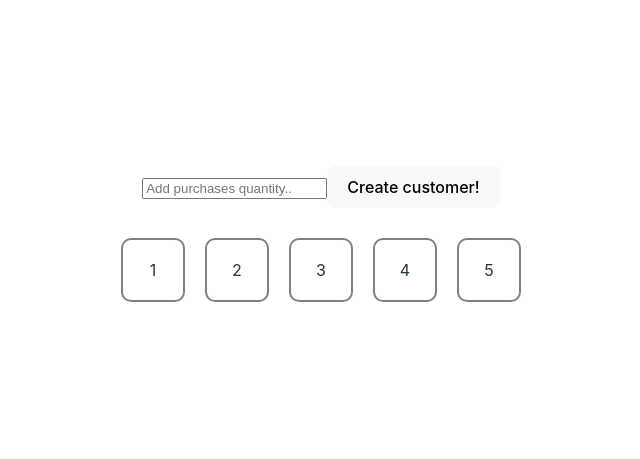
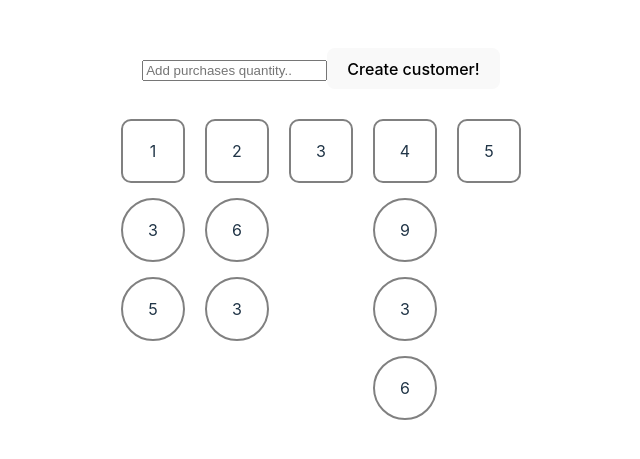
Before and after one commit to natapage/vue_queue_task_composition, a Vue app: page / in a window 1280 px wide. Shown: the part 161-620 px from the top of the page, without its empty margins (319-959 px from the left). Built offline with nearby package versions, Linux system fonts and the light colour scheme.

Commit message:
props fixed

```diff
--- a/src/CheckoutQueue.vue
+++ b/src/CheckoutQueue.vue
@@ -13,7 +13,7 @@
 
 <script setup>
 const props = defineProps({
-  queues: {
+  queue: {
     type: Array,
   },
   checkoutNumber: {
```
